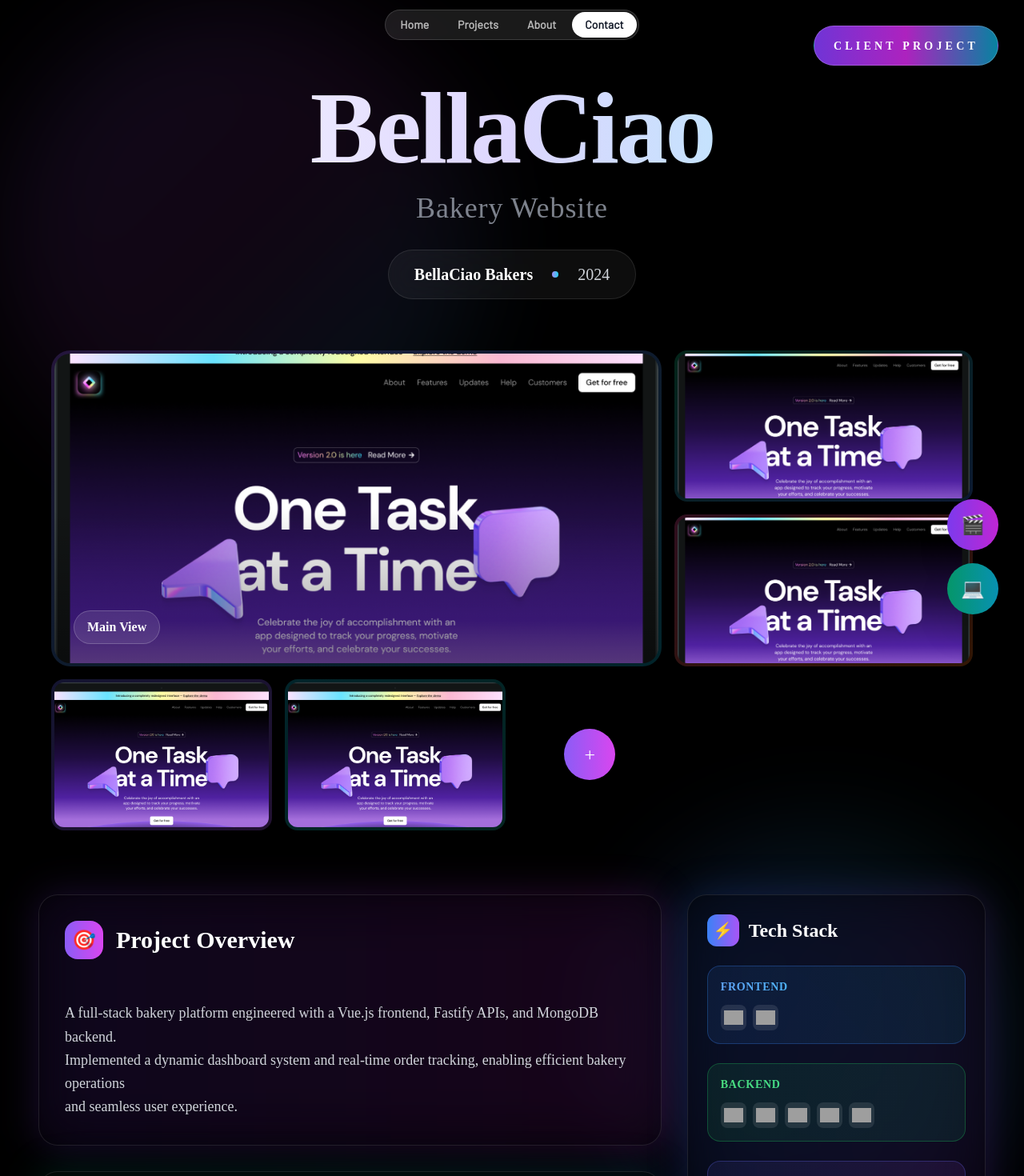
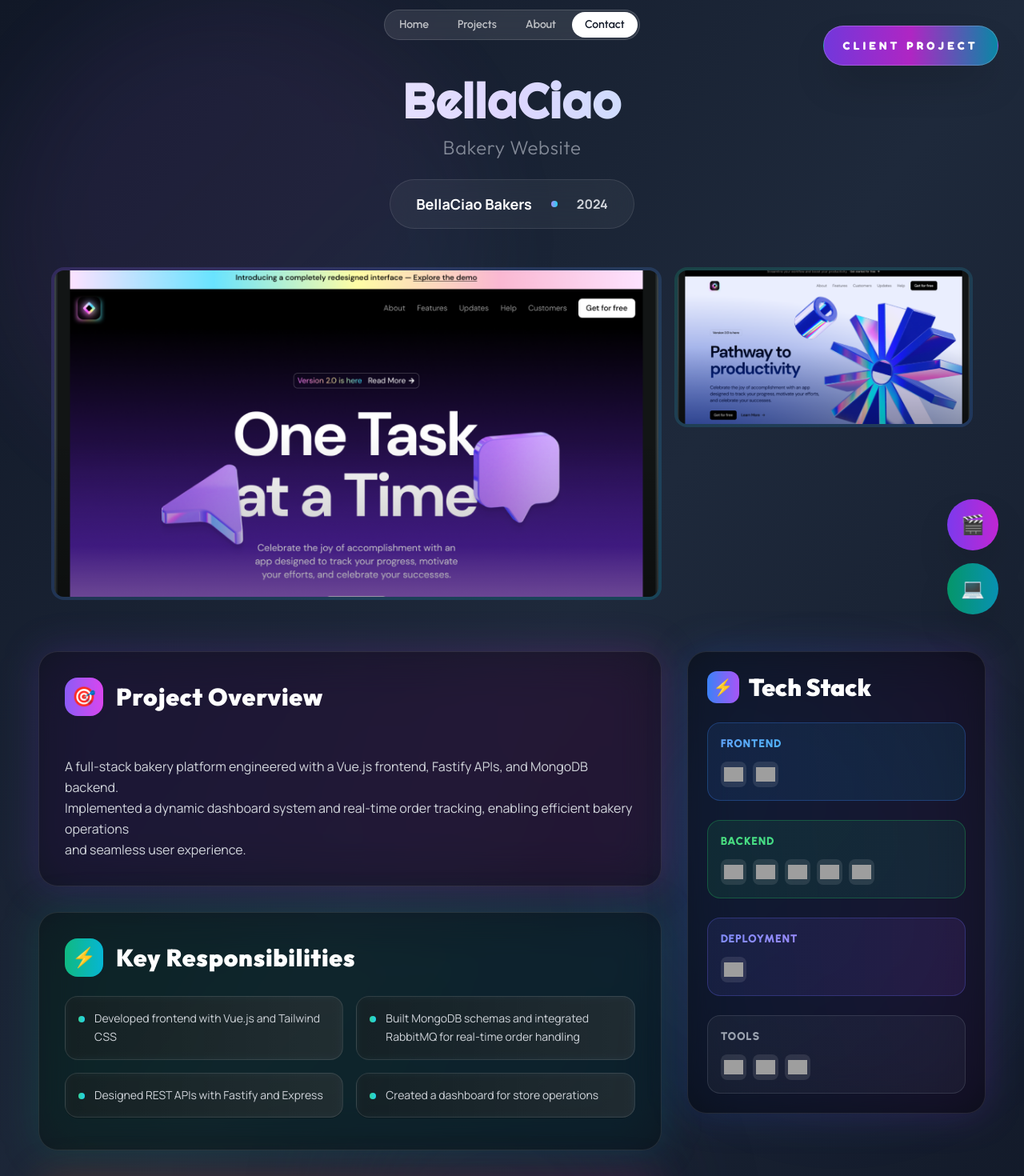
Before and after one commit to sam-sudar/my-portfolio, a Next.js app: page /projects/1 in a window 1280 px wide. Shown: the top 1470 px of the page at 80% size. Built offline with nearby package versions, Linux system fonts and the light colour scheme; grey boxes are pictures that could not be loaded.

Commit message:
font changes in projects page

```diff
--- a/src/app/projects/[slug]/page.tsx
+++ b/src/app/projects/[slug]/page.tsx
@@ -73,7 +73,7 @@ export default function ProjectPage({ params }: Props) {
 
   if (!project) {
     return (
-      <div className="min-h-screen flex items-center justify-center bg-gradient-to-br from-slate-900 via-purple-900 to-slate-900">
+      <div className="min-h-screen flex items-center justify-center bg-gradient-to-br from-gray-800 via-gray-900 to-slate-900">
         <div className="text-center space-y-4">
           <div className="text-6xl">🔍</div>
           <h1 className="text-3xl font-bold text-white">Project Not Found</h1>
@@ -90,18 +90,18 @@ export default function ProjectPage({ params }: Props) {
       <Header />
 
       {/* Main Container */}
-      <div className="min-h-screen bg-black relative overflow-hidden">
+      <div className="min-h-screen bg-gradient-to-br from-gray-900 via-slate-800 to-gray-900 relative overflow-hidden">
         {/* Animated Mesh Gradient Background */}
         <div className="absolute inset-0">
-          <div className="absolute top-0 left-0 w-[600px] h-[600px] bg-gradient-to-br from-violet-500/30 via-fuchsia-500/20 to-cyan-500/30 rounded-full blur-3xl animate-pulse opacity-40"></div>
-          <div className="absolute top-1/2 right-0 w-[500px] h-[500px] bg-gradient-to-bl from-emerald-500/20 via-blue-500/30 to-purple-500/25 rounded-full blur-3xl animate-pulse delay-1000 opacity-50"></div>
-          <div className="absolute bottom-0 left-1/3 w-[400px] h-[400px] bg-gradient-to-tr from-orange-500/15 via-pink-500/25 to-indigo-500/20 rounded-full blur-3xl animate-pulse delay-2000 opacity-30"></div>
+          <div className="absolute top-0 left-0 w-[600px] h-[600px] bg-gradient-to-br from-violet-500/20 via-fuchsia-500/15 to-cyan-500/20 rounded-full blur-3xl animate-pulse opacity-40"></div>
+          <div className="absolute top-1/2 right-0 w-[500px] h-[500px] bg-gradient-to-bl from-emerald-500/15 via-blue-500/20 to-purple-500/18 rounded-full blur-3xl animate-pulse delay-1000 opacity-50"></div>
+          <div className="absolute bottom-0 left-1/3 w-[400px] h-[400px] bg-gradient-to-tr from-orange-500/12 via-pink-500/18 to-indigo-500/15 rounded-full blur-3xl animate-pulse delay-2000 opacity-30"></div>
         </div>
 
         {/* Floating Project Type Badge - Top Right */}
         <div className="fixed top-8 right-8 z-30">
           <div className="bg-gradient-to-r from-violet-600/90 via-fuchsia-600/90 to-cyan-600/90 backdrop-blur-xl px-6 py-3 rounded-full border border-white/20 shadow-2xl">
-            <span className="text-white font-black text-sm tracking-[0.3em] uppercase">
+            <span className="text-white font-fredoka font-black text-sm tracking-[0.3em] uppercase">
               {project.projectType}
             </span>
           </div>
@@ -110,112 +110,88 @@ export default function ProjectPage({ params }: Props) {
         {/* Main Content */}
         <div className="relative z-10 pt-24 pb-12 px-6 lg:px-12">
           <div className="max-w-7xl mx-auto">
-            {/* Hero Title Section */}
-            <div className="text-center mb-16">
-              <div className="mb-8">
-                <h1 className="text-6xl md:text-8xl lg:text-9xl font-black text-transparent bg-clip-text bg-gradient-to-r from-white via-violet-200 to-cyan-200 leading-[0.85] tracking-tight">
+            {/* Hero Title Section - Smaller Heights */}
+            <div className="text-center mb-12">
+              <div className="mb-6">
+                <h1 className="text-5xl font-righteous tracking-wide md:text-5xl lg:text-6xl font-black text-transparent bg-clip-text bg-gradient-to-r from-white via-violet-200 to-cyan-200 leading-[0.9] tracking-tight">
                   {project.title.split("–")[0].trim()}
                 </h1>
                 {project.title.includes("–") && (
-                  <p className="text-2xl md:text-4xl text-gray-400/80 font-light mt-4 tracking-wide">
+                  <p className="text-lg font-outfit md:text-2xl text-gray-400/80 font-light mt-3 tracking-wide">
                     {project.title.split("–")[1].trim()}
                   </p>
                 )}
               </div>
 
               <div className="inline-flex items-center gap-6 px-8 py-4 rounded-full bg-white/5 backdrop-blur-xl border border-white/10">
-                <span className="text-xl font-bold text-white">
+                <span className="text-lg font-manrope font-bold text-white">
                   {project.company}
                 </span>
                 <div className="w-2 h-2 bg-gradient-to-r from-violet-400 to-cyan-400 rounded-full"></div>
-                <span className="text-xl text-gray-300">{project.year}</span>
+                <span className="text-md font-manrope font-bold text-gray-300">
+                  {project.year}
+                </span>
               </div>
             </div>
 
-            {/* Creative Image Grid */}
-            <div className="mb-20">
-              <div className="grid grid-cols-12 grid-rows-6 gap-4 h-[600px] max-w-6xl mx-auto">
-                {/* Large featured image - spans most of the grid */}
-                <div className="col-span-8 row-span-4 group relative">
-                  <div className="w-full h-full rounded-3xl overflow-hidden bg-gradient-to-br from-violet-500/20 to-cyan-500/20 p-1">
-                    <div className="w-full h-full rounded-[20px] overflow-hidden relative">
+            {/* Dynamic Image Grid - Renders all images from array */}
+            <div className="mb-16">
+              <div className="max-w-6xl mx-auto">
+                {project.images && project.images.length > 0 && (
+                  <div className="grid auto-rows-[200px] grid-cols-12 gap-4">
+                    {project.images.map((img: any, index: number) => {
+                      // Define different sizes for visual interest
+                      const gridSizes = [
+                        "col-span-8 row-span-2", // Large featured
+                        "col-span-4 row-span-1", // Medium
+                        "col-span-4 row-span-1", // Medium
+                        "col-span-6 row-span-1", // Wide
+                        "col-span-6 row-span-1", // Wide
+                        "col-span-4 row-span-1", // Medium
+                        "col-span-4 row-span-1", // Medium
+                        "col-span-4 row-span-1", // Medium
+                      ];
+
+                      const gradients = [
+                        "from-violet-500/20 to-cyan-500/20",
+                        "from-emerald-500/20 to-blue-500/20",
+                        "from-pink-500/20 to-orange-500/20",
+                        "from-indigo-500/20 to-purple-500/20",
+                        "from-cyan-500/20 to-teal-500/20",
+                        "from-orange-500/15 via-pink-500/25 to-indigo-500/20",
+                        "from-green-500/15 to-emerald-500/20",
+                        "from-blue-500/15 to-indigo-500/20",
+                      ];
+
+                      const sizeClass = gridSizes[index % gridSizes.length];
+                      const gradientClass = gradients[index % gradients.length];
+
+                      return (
+                        <div
+                          key={index}
+                          className={`${sizeClass} group relative`}
+                        >
+                          <div
+                            className={`w-full h-full rounded-2xl overflow-hidden bg-gradient-to-br ${gradientClass} p-1`}
+                          >
+                            <div className="w-full h-full rounded-[12px] overflow-hidden relative">
                               <Image
-                        src={project.image}
-                        alt={project.title}
+                                src={img}
+                                alt={`${project.title} - Image ${index + 1}`}
                                 className="w-full h-full object-cover transition-transform duration-700 group-hover:scale-110"
                                 placeholder="blur"
                               />
-                      <div className="absolute inset-0 bg-gradient-to-t from-black/40 via-transparent to-transparent"></div>
-                      <div className="absolute bottom-6 left-6">
-                        <div className="bg-white/10 backdrop-blur-xl px-4 py-2 rounded-full border border-white/20">
-                          <span className="text-white font-semibold">
-                            Main View
-                          </span>
+                              <div className="absolute inset-0 bg-gradient-to-t from-black/30 via-transparent to-transparent"></div>
+                              {index === 0 && (
+                                <div className="absolute bottom-4 left-4"></div>
+                              )}
                             </div>
                           </div>
                         </div>
+                      );
+                    })}
                   </div>
-                </div>
-
-                {/* Vertical images on the right */}
-                <div className="col-span-4 row-span-2 group relative">
-                  <div className="w-full h-full rounded-2xl overflow-hidden bg-gradient-to-br from-emerald-500/20 to-blue-500/20 p-1">
-                    <div className="w-full h-full rounded-[12px] overflow-hidden">
-                      <Image
-                        src={project.image}
-                        alt={project.title}
-                        className="w-full h-full object-cover transition-transform duration-500 group-hover:scale-105"
-                        placeholder="blur"
-                      />
-                    </div>
-                  </div>
-                </div>
-
-                <div className="col-span-4 row-span-2 group relative">
-                  <div className="w-full h-full rounded-2xl overflow-hidden bg-gradient-to-br from-pink-500/20 to-orange-500/20 p-1">
-                    <div className="w-full h-full rounded-[12px] overflow-hidden">
-                      <Image
-                        src={project.image}
-                        alt={project.title}
-                        className="w-full h-full object-cover transition-transform duration-500 group-hover:scale-105"
-                        placeholder="blur"
-                      />
-                    </div>
-                  </div>
-                </div>
-
-                {/* Bottom row - smaller images */}
-                <div className="col-span-3 row-span-2 group relative">
-                  <div className="w-full h-full rounded-2xl overflow-hidden bg-gradient-to-br from-indigo-500/20 to-purple-500/20 p-1">
-                    <div className="w-full h-full rounded-[12px] overflow-hidden">
-                      <Image
-                        src={project.image}
-                        alt={project.title}
-                        className="w-full h-full object-cover transition-transform duration-500 group-hover:scale-105"
-                        placeholder="blur"
-                      />
-                    </div>
-                  </div>
-                </div>
-
-                <div className="col-span-3 row-span-2 group relative">
-                  <div className="w-full h-full rounded-2xl overflow-hidden bg-gradient-to-br from-cyan-500/20 to-teal-500/20 p-1">
-                    <div className="w-full h-full rounded-[12px] overflow-hidden">
-                      <Image
-                        src={project.image}
-                        alt={project.title}
-                        className="w-full h-full object-cover transition-transform duration-500 group-hover:scale-105"
-                        placeholder="blur"
-                      />
-                    </div>
-                  </div>
-                </div>
-
-                <div className="col-span-2 row-span-2 flex items-center justify-center">
-                  <div className="w-16 h-16 rounded-full bg-gradient-to-r from-violet-500 to-fuchsia-500 flex items-center justify-center">
-                    <span className="text-white text-2xl">+</span>
-                  </div>
-                </div>
+                )}
               </div>
             </div>
 
@@ -231,11 +207,11 @@ export default function ProjectPage({ params }: Props) {
                       <div className="w-12 h-12 rounded-2xl bg-gradient-to-r from-violet-500 to-fuchsia-500 flex items-center justify-center">
                         <span className="text-2xl">🎯</span>
                       </div>
-                      <h2 className="text-3xl font-black text-white">
+                      <h2 className="text-3xl tracking-wide font-outfit font-black text-white">
                         Project Overview
                       </h2>
                     </div>
-                    <p className="text-gray-300 text-lg leading-relaxed whitespace-pre-line">
+                    <p className="text-gray-300 font-manrope text-md leading-relaxed whitespace-pre-line">
                       {project.overview}
                     </p>
                   </div>
@@ -249,11 +225,11 @@ export default function ProjectPage({ params }: Props) {
                       <div className="w-12 h-12 rounded-2xl bg-gradient-to-r from-emerald-500 to-cyan-500 flex items-center justify-center">
                         <span className="text-2xl">⚡</span>
                       </div>
-                      <h2 className="text-3xl font-black text-white">
+                      <h2 className="text-3xl tracking-wide font-outfit font-black text-white">
                         Key Responsibilities
                       </h2>
                     </div>
-                    <div className="columns-1 md:columns-2 gap-4 space-y-4">
+                    <div className="columns-1 md:columns-2 font-manrope gap-4 space-y-4">
                       {project.responsibilities.map(
                         (responsibility: string, index: number) => (
                           <div
@@ -281,11 +257,11 @@ export default function ProjectPage({ params }: Props) {
                       <div className="w-12 h-12 rounded-2xl bg-gradient-to-r from-orange-500 to-pink-500 flex items-center justify-center">
                         <span className="text-2xl">🚀</span>
                       </div>
-                      <h2 className="text-3xl font-black text-white">
+                      <h2 className="text-3xl tracking-wide font-outfit font-black text-white">
                         Impact Results
                       </h2>
                     </div>
-                    <div className="grid grid-cols-1 md:grid-cols-2 lg:grid-cols-3 gap-4">
+                    <div className="grid grid-cols-1 md:grid-cols-2 lg:grid-cols-3 gap-4 font-manrope">
                       {project.results.map((result: any, index: number) => (
                         <div
                           key={index}
@@ -293,10 +269,8 @@ export default function ProjectPage({ params }: Props) {
                         >
                           <div className="absolute inset-0 bg-gradient-to-br from-orange-400/5 to-pink-400/5 rounded-2xl opacity-0 group-hover:opacity-100 transition-opacity duration-300"></div>
                           <div className="relative">
-                            <div className="w-3 h-3 bg-gradient-to-r from-orange-400 to-pink-400 rounded-full mb-3"></div>
-                            <p className="text-white font-bold text-sm">
-                              {result.title}
-                            </p>
+                            {/* <div className="w-3 h-3 bg-gradient-to-r from-orange-400 to-pink-400 rounded-full mb-3"></div> */}
+                            <p className="text-white text-sm">{result.title}</p>
                           </div>
                         </div>
                       ))}
@@ -315,13 +289,13 @@ export default function ProjectPage({ params }: Props) {
                         <div className="w-10 h-10 rounded-xl bg-gradient-to-r from-blue-500 to-purple-500 flex items-center justify-center">
                           <span className="text-xl">⚡</span>
                         </div>
-                        <h2 className="text-2xl font-black text-white">
+                        <h2 className="text-3xl font-outfit font-black text-white">
                           Tech Stack
                         </h2>
                       </div>
 
                       {/* Compact Tech Sections */}
-                      <div className="space-y-6">
+                      <div className="space-y-6 font-urbanist">
                         {Object.entries(project.techStack).map(
                           ([category, technologies]) => {
                             if (
@@ -434,7 +408,7 @@ export default function ProjectPage({ params }: Props) {
                 className="group w-16 h-16 rounded-full bg-gradient-to-r from-violet-600 to-fuchsia-600 hover:from-violet-500 hover:to-fuchsia-500 flex items-center justify-center shadow-2xl hover:shadow-violet-500/50 transition-all duration-300 hover:scale-110"
               >
                 <span className="text-2xl">🎬</span>
-                <div className="absolute right-full mr-4 px-3 py-2 bg-black/90 text-white text-sm rounded-lg opacity-0 group-hover:opacity-100 transition-opacity duration-300 whitespace-nowrap">
+                <div className="absolute right-full font-urbanist mr-4 px-3 py-2 bg-black/90 text-white text-sm rounded-lg opacity-0 group-hover:opacity-100 transition-opacity duration-300 whitespace-nowrap">
                   Watch Demo
                 </div>
               </a>
@@ -446,7 +420,7 @@ export default function ProjectPage({ params }: Props) {
                 className="group w-16 h-16 rounded-full bg-gradient-to-r from-emerald-600 to-cyan-600 hover:from-emerald-500 hover:to-cyan-500 flex items-center justify-center shadow-2xl hover:shadow-emerald-500/50 transition-all duration-300 hover:scale-110"
               >
                 <span className="text-2xl">💻</span>
-                <div className="absolute right-full mr-4 px-3 py-2 bg-black/90 text-white text-sm rounded-lg opacity-0 group-hover:opacity-100 transition-opacity duration-300 whitespace-nowrap">
+                <div className="absolute font-urbanist right-full mr-4 px-3 py-2 bg-black/90 text-white text-sm rounded-lg opacity-0 group-hover:opacity-100 transition-opacity duration-300 whitespace-nowrap">
                   View GitHub
                 </div>
               </a>
--- a/src/sections/Header.tsx
+++ b/src/sections/Header.tsx
@@ -1,7 +1,7 @@
 export const Header = () => {
   return (
-    <div className="flex justify-center items-center w-full fixed top-3 z-10">
-      <nav className="flex gap-1 p-0.5 border border-white/15 rounded-full bg-white/10 backdrop-blur font-barlow">
+    <div className="flex justify-center items-center w-full fixed top-3 z-50">
+      <nav className="flex gap-1 p-0.5 border border-white/15 rounded-full bg-white/10 backdrop-blur font-urbanist">
         <a href="/" className="nav-item ">
           Home
         </a>
--- a/src/sections/Projects.tsx
+++ b/src/sections/Projects.tsx
@@ -113,7 +113,7 @@ export const ProjectsSection = () => {
                 </div>
                 <div className="relative">
                   <Image
-                    src={project.image}
+                    src={project.images[0]}
                     alt={project.title}
                     className="mt-8 -mb-4 md:-mb-0 lg:mt-0 lg:h-full lg:absolute lg:w-auto lg:max-w-none"
                   />
```
Also changed, not shown: src/data/ProjectsData.js (+5 -5 lines). Lines whose indentation alone changed are shown as unchanged.
